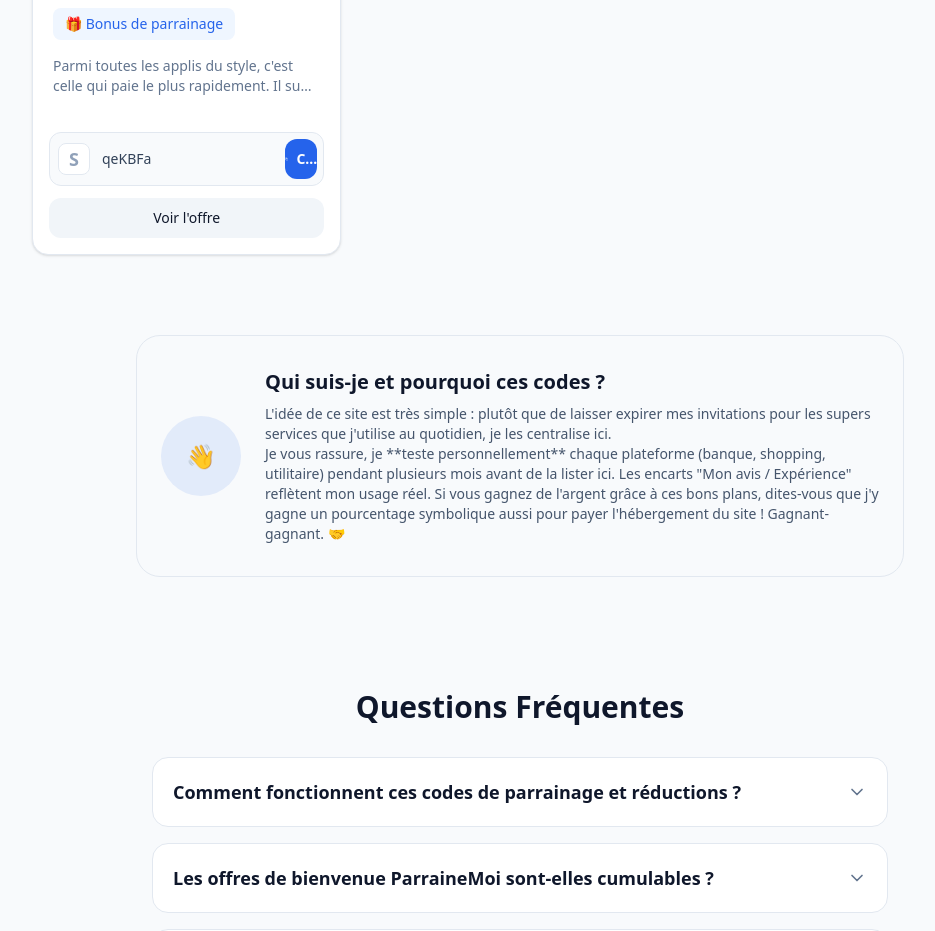
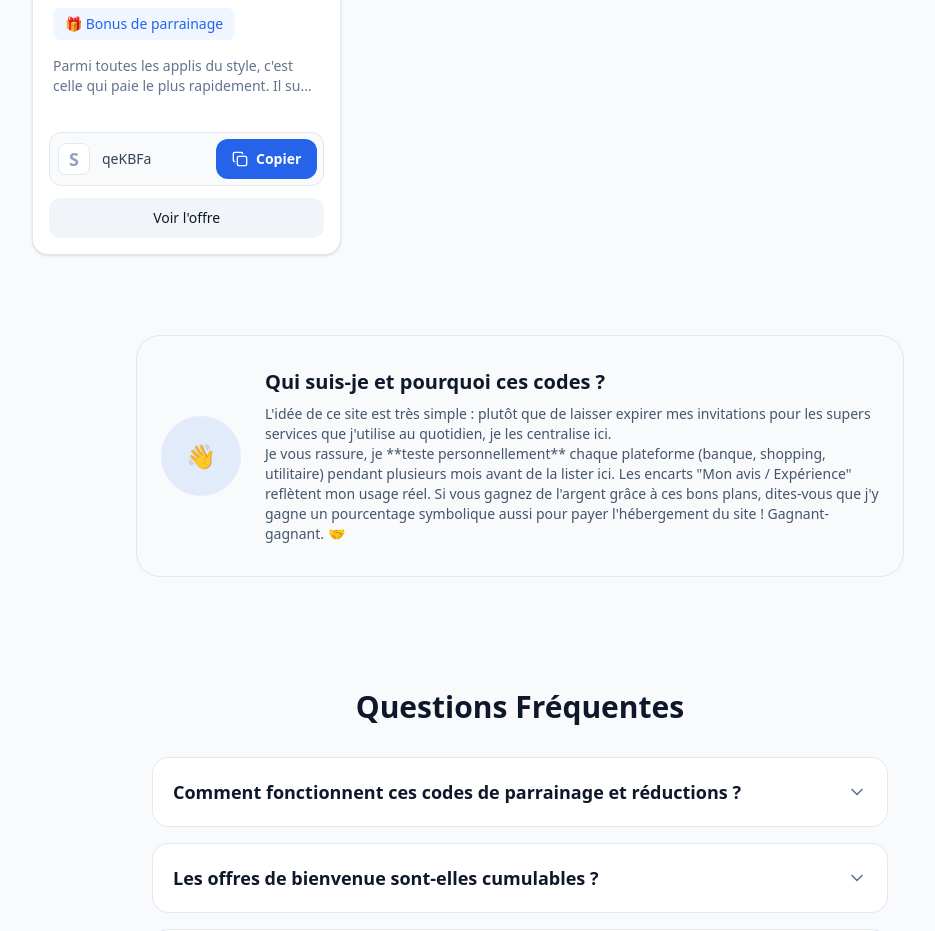
Before and after one commit to NACoaching/ParraineMoi, a Next.js app: page / in a window 1280 px wide. Shown: the part 1680-2611 px from the top of the page, without its empty margins (120-1055 px from the left). Built offline with nearby package versions, Linux system fonts and the light colour scheme.

Commit message:
UI: Fix copy button, conditional sign up btn, tweak FAQ wording

```diff
--- a/src/app/[slug]/page.tsx
+++ b/src/app/[slug]/page.tsx
@@ -117,6 +117,7 @@ export default async function ReferralPage({
                             <CopyButton code={referral.code} className="shrink-0 h-10 px-4 text-sm" />
                         </div>
 
+                        {referral.link && referral.link !== "" && (
                             <a
                                 href={referral.link}
                                 target="_blank"
@@ -126,6 +127,7 @@ export default async function ReferralPage({
                                 S'inscrire
                                 <ExternalLink size={18} />
                             </a>
+                        )}
                     </div>
                     <p className="text-xs text-slate-400 dark:text-slate-500 mt-6 max-w-md mx-auto">
                         En utilisant ce lien/code, je pourrais percevoir une commission de la part de {referral.name}. Merci à vous ! 🙏
--- a/src/app/page.tsx
+++ b/src/app/page.tsx
@@ -12,7 +12,7 @@ export default function Home() {
       answer: "Les codes et liens de parrainage listés sur ce site vous permettent de bénéficier d'avantages exclusifs (crédit offert, prime en euros, réductions) lors de l'ouverture d'un nouveau compte sur des applications partenaires (banque en ligne, applications crypto, shopping). Il vous suffit de cliquer sur nos liens ou de renseigner le code indiqué à l'inscription pour que le bonus s'applique automatiquement."
     },
     {
-      question: "Les offres de bienvenue ParraineMoi sont-elles cumulables ?",
+      question: "Les offres de bienvenue sont-elles cumulables ?",
       answer: "Oui, la magie du parrainage est que vous pouvez cumuler les offres de différents services ! Par exemple, vous pouvez obtenir une prime d'ouverture de compte chez Fortuneo, tout en profitant le même jour d'une offre cash chez PayPal ou d'un bonus d'inscription en crypto chez Bitstack. Seule règle : être un nouveau client de l'application."
     },
     {
--- a/src/components/CopyButton.tsx
+++ b/src/components/CopyButton.tsx
@@ -6,9 +6,10 @@ import { Check, Copy } from "lucide-react";
 interface CopyButtonProps {
     code: string;
     className?: string;
+    showText?: boolean;
 }
 
-export function CopyButton({ code, className = "" }: CopyButtonProps) {
+export function CopyButton({ code, className = "", showText = true }: CopyButtonProps) {
     const [copied, setCopied] = useState(false);
 
     const handleCopy = async () => {
@@ -25,20 +26,20 @@ export function CopyButton({ code, className = "" }: CopyButtonProps) {
         <button
             onClick={handleCopy}
             className={`flex items-center justify-center gap-2 h-10 px-4 rounded-xl font-semibold text-sm transition-all active:scale-95 ${copied
-                    ? "bg-emerald-500 text-white hover:bg-emerald-600"
-                    : "bg-primary text-white hover:bg-blue-700"
+                ? "bg-emerald-500 text-white hover:bg-emerald-600"
+                : "bg-primary text-white hover:bg-blue-700"
                 } ${className}`}
             aria-label="Copier le code"
         >
             {copied ? (
                 <>
                     <Check size={16} />
-                    <span className="truncate">Copié !</span>
+                    {showText && <span className="truncate">Copié !</span>}
                 </>
             ) : (
                 <>
                     <Copy size={16} />
-                    <span className="truncate">Copier : {code}</span>
+                    {showText && <span className="truncate">Copier</span>}
                 </>
             )}
         </button>
--- a/src/components/ReferralCard.tsx
+++ b/src/components/ReferralCard.tsx
@@ -53,7 +53,7 @@ export function ReferralCard({ referral }: { referral: Referral }) {
               {referral.code}
             </span>
           </div>
-          <CopyButton code={referral.code} className="shrink-0 h-8 w-8 !p-0" />
+          <CopyButton code={referral.code} showText={true} className="shrink-0 h-10 px-3" />
         </div>
 
         <Link
--- a/src/data/referrals.json
+++ b/src/data/referrals.json
@@ -5,7 +5,7 @@
     "slug": "winamax",
     "category": "Paris Sportifs & Poker",
     "code": "NOLYUN",
-    "link": "https://www.winamax.fr/registration/new?friend=NOLYUN",
+    "link": "",
     "advantage": "Bonus de parrainage",
     "description": "Je parie régulièrement sur le tennis et le foot depuis quelques années, et c'est honnêtement l'application la plus fluide que j'ai pu tester. Les cotes sont souvent parmi les meilleures du marché français, et les tickets 'MyMatch' sont pratiques. En passant par mon lien, ils vous recréditent votre 1er pari s'il est perdant.",
     "logoUrl": "https://www.google.com/s2/favicons?domain=winamax.fr&sz=128",
@@ -26,7 +26,7 @@
     "slug": "voggt",
     "category": "Shopping",
     "code": "WENSAN10918109",
-    "link": "https://voggt.com/",
+    "link": "",
     "advantage": "Bonus de bienvenue",
     "description": "C'est devenu mon QG pour dénicher des cartes Pokémon et Lorcana en direct. Le concept des ventes aux enchères en live (avec le chat et l'animateur) rend l'expérience vraiment sympa. Pas de fausses cartes à l'horizon ! Code à rentrer à la création du compte pour avoir un bonus.",
     "logoUrl": "https://www.google.com/s2/favicons?domain=voggt.com&sz=128",
@@ -47,7 +47,7 @@
     "slug": "fortuneo",
     "category": "Banque & Finance",
     "code": "13649945",
-    "link": "https://mabanque.fortuneo.fr/fr/offres-parrainage/offres-parrainage.jsp?origine=PARRAINAGE&codeParrain=13649945",
+    "link": "",
     "advantage": "Prime de bienvenue",
     "description": "Ma banque principale depuis 2 ans. Zéro frais sur les paiements quand je voyage à l'étranger, et l'appli est super claire, sans fioritures. Il y a souvent d'énormes offres de bienvenue (parfois plus de 130€), n'hésitez pas à utiliser le lien pour voir ce qu'ils proposent ce mois-ci.",
     "logoUrl": "https://www.google.com/s2/favicons?domain=fortuneo.fr&sz=128",
```
Lines whose indentation alone changed are shown as unchanged.
